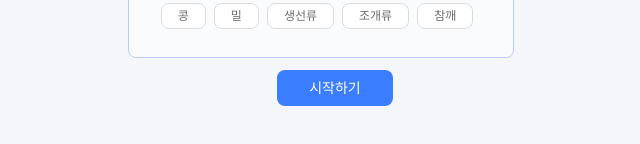
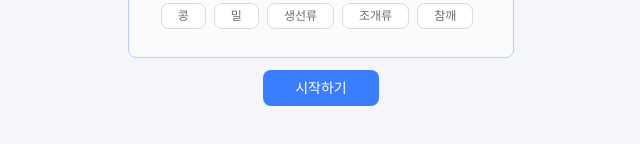
Before and after one commit to Team-AIvocado/caloreat-frontend, a React app: page /userinfo in a window 1280 px wide. Shown: the part 644-788 px from the top of the page, without its empty margins (319-959 px from the left). Built offline with nearby package versions, Linux system fonts and the light colour scheme; the HTML template or start-up script is replaced by a standard one; a web font is replaced by a local one.

Commit message:
change css userinfo page

```diff
--- a/src/pages/UserInfoPage/index.jsx
+++ b/src/pages/UserInfoPage/index.jsx
@@ -190,7 +190,7 @@ export const UserInfoPage = () => {
             </div>
           </div>
           <button
-            className="bg-main_color text-white rounded-lg ml-7 px-8 py-2 mt-3 text-sm cursor-pointer"
+            className="bg-main_color text-white rounded-lg px-8 py-2 mt-3 text-sm cursor-pointer"
             onClick={onMain}
           >
             시작하기
```
